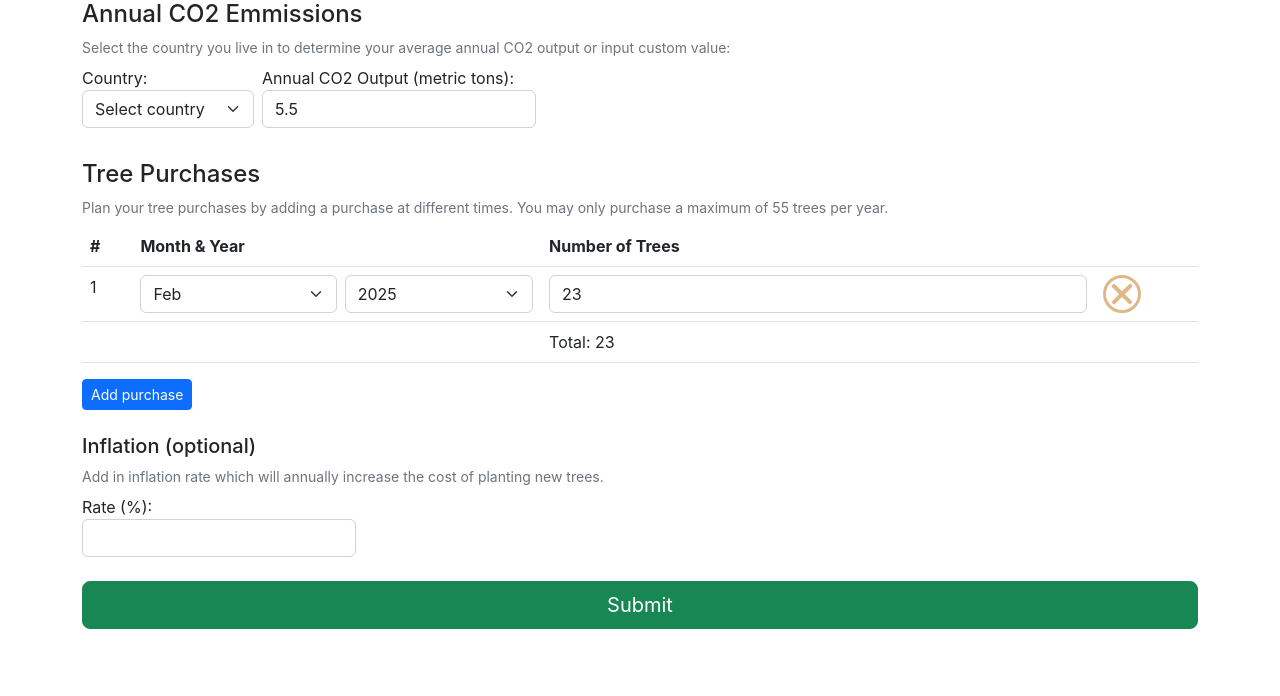
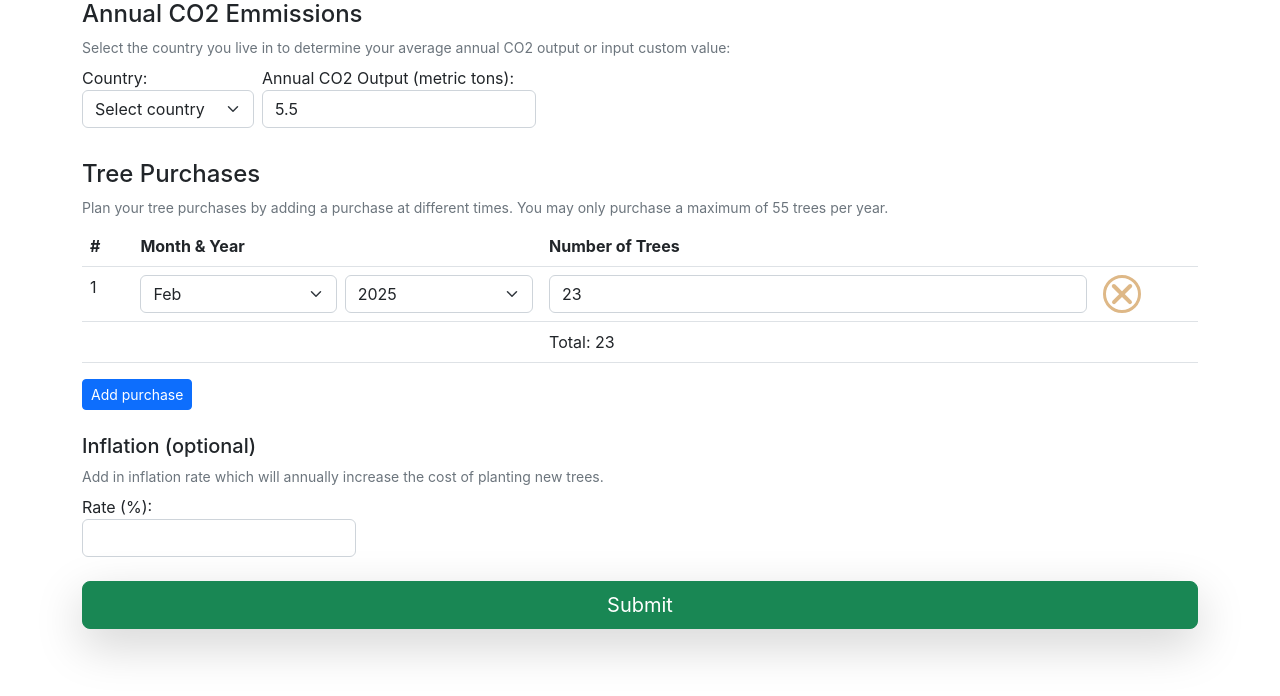
Before and after one commit to ArdalanJaf/switch2zero, a React (Create React App) app: page / in a window 1280 px wide. Shown: the top 696 px of the page. Built offline with nearby package versions, Linux system fonts and the light colour scheme.

Commit message:
bootstrap border input box size bug fixed

```diff
--- a/src/App.css
+++ b/src/App.css
@@ -1,3 +1,11 @@
 .App {
   /* text-align: center; */
+  -webkit-box-sizing: border-box;
+  -moz-box-sizing: border-box;
+  -ms-box-sizing: border-box;
+  box-sizing: border-box;
 }
+input,
+select {
+  max-height: 38px;
+}
--- a/src/components/FormTreePurchases.jsx
+++ b/src/components/FormTreePurchases.jsx
@@ -45,6 +45,7 @@ export default function FormTreePurchases() {
           variant="primary"
           size="sm"
           onClick={() => dispatch(addPurchase())}
+          className="shadow-md"
         >
           Add purchase
         </Button>
--- a/src/components/InputForm.jsx
+++ b/src/components/InputForm.jsx
@@ -54,7 +54,12 @@ export default function InputForm() {
       <FormInflationRate />
       {hasErrs && <ErrorMsgs />}
       <div className="d-grid gap-2 mt-3">
-        <Button onClick={sendFormData} size="lg" variant="success">
+        <Button
+          onClick={sendFormData}
+          size="lg"
+          variant="success"
+          className="shadow-lg"
+        >
           Submit
         </Button>
       </div>
```
